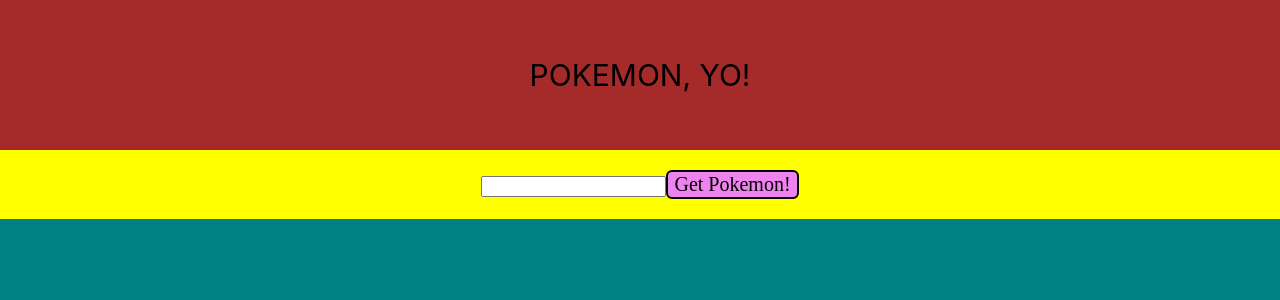
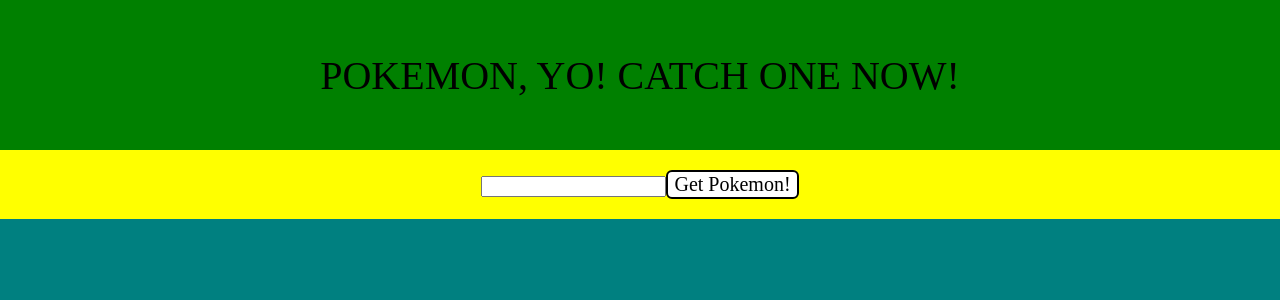
Before and after one commit to gregmall/lab03-design-pokedex-day1, a React (Create React App) app: page / in a window 1280 px wide. Shown: the top 300 px of the page. Built offline with nearby package versions, Linux system fonts and the light colour scheme.

Commit message:
some fixes

```diff
--- a/src/App.css
+++ b/src/App.css
@@ -13,11 +13,12 @@
 header {
   height: 150px;
   width: 100%;
-  background-color: brown;
+  background-color: green;
   display: flex;
   align-items: center;
   justify-content: center;
-  font-size: 30px;
+  font-size: 40px;
+  font-family: cursive;
 }
 
 @keyframes App-logo-spin {
@@ -46,7 +47,7 @@
 }
 button{
   font-size: 20px;
-  background-color: violet;
+  background-color: white;
   font-family: cursive;
   border: 2px solid black;
   border-radius: 6px;
--- a/src/Header.js
+++ b/src/Header.js
@@ -4,7 +4,7 @@
     render() {
         return (
            <header>
-               POKEMON, YO!
+               POKEMON, YO! CATCH ONE NOW!
             </header>
 
 
```
